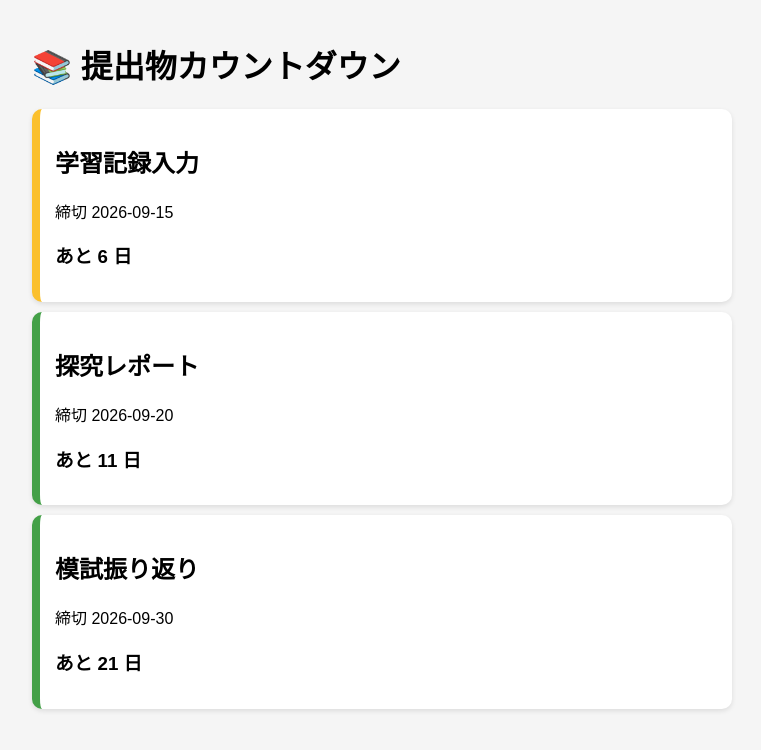
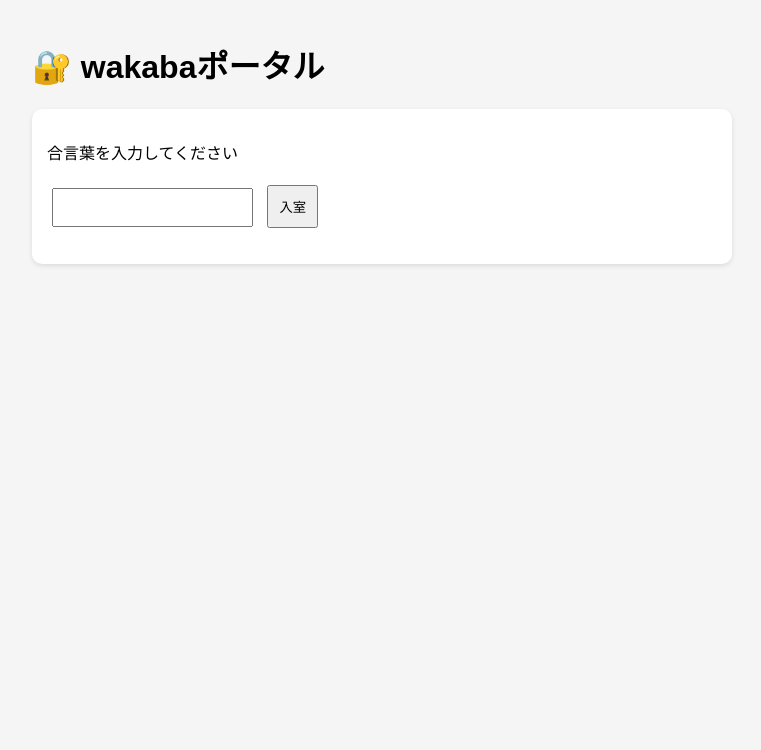
Before and after one commit to wakabatiri-art/wakabaportal, a plain HTML site: page index.html in a window 1280 px wide. Shown: the whole page, without its empty margins (258-1019 px from the left). Drawn offline with Linux system fonts and the light colour scheme.

Commit message:
Update index.html

```diff
--- a/index.html
+++ b/index.html
@@ -3,7 +3,7 @@
 <head>
 <meta charset="UTF-8">
 <meta name="viewport" content="width=device-width, initial-scale=1">
-<title>河野先生ポータル</title>
+<title>wakabaポータル</title>
 
 <style>
 body{
@@ -22,73 +22,117 @@ body{
     box-shadow:0 2px 5px rgba(0,0,0,.1);
 }
 
-.red{
-    border-left:8px solid #e53935;
+input,button{
+    padding:10px;
+    margin:5px;
 }
 
-.yellow{
-    border-left:8px solid #fbc02d;
-}
-
-.green{
-    border-left:8px solid #43a047;
+.hidden{
+    display:none;
 }
 </style>
 </head>
 
 <body>
 
+<div id="login">
+
+<h1>🔐 wakabaポータル</h1>
+
+<div class="card">
+<p>合言葉を入力してください</p>
+
+<input type="password" id="pw">
+<button onclick="checkPassword()">
+入室
+</button>
+
+<p id="error" style="color:red;"></p>
+</div>
+
+</div>
+
+<div id="main" class="hidden">
+
 <h1>📚 提出物カウントダウン</h1>
 
 <div id="list"></div>
 
+</div>
+
 <script>
 
+const PASSWORD = "wakaba2026";
+
+function checkPassword(){
+
+const input =
+document.getElementById("pw").value;
+
+if(input === PASSWORD){
+
+document.getElementById("login")
+.classList.add("hidden");
+
+document.getElementById("main")
+.classList.remove("hidden");
+
+loadTasks();
+
+}else{
+
+document.getElementById("error")
+.textContent="合言葉が違います";
+
+}
+
+}
+
+function loadTasks(){
+
 const tasks = [
+
 {
 name:"学習記録入力",
 deadline:"2026-09-15"
 },
+
 {
 name:"探究レポート",
 deadline:"2026-09-20"
 },
+
 {
 name:"模試振り返り",
 deadline:"2026-09-30"
 }
+
 ];
 
-const list = document.getElementById("list");
+const list =
+document.getElementById("list");
 
 tasks.forEach(task=>{
 
 const today = new Date();
 const deadline = new Date(task.deadline);
 
-    const diff =
-    Math.ceil(
+const diff = Math.ceil(
 (deadline - today) /
 (1000*60*60*24)
 );
 
-    let color = "green";
-
-    if(diff <=3){
-        color="red";
-    }
-    else if(diff <=7){
-        color="yellow";
-    }
-
 list.innerHTML += `
-    <div class="card ${color}">
+<div class="card">
 <h2>${task.name}</h2>
-      <p>締切 ${task.deadline}</p>
+<p>締切：${task.deadline}</p>
 <h3>あと ${diff} 日</h3>
 </div>
 `;
+
 });
+
+}
 
 </script>
 
```
Lines whose indentation alone changed are shown as unchanged.
